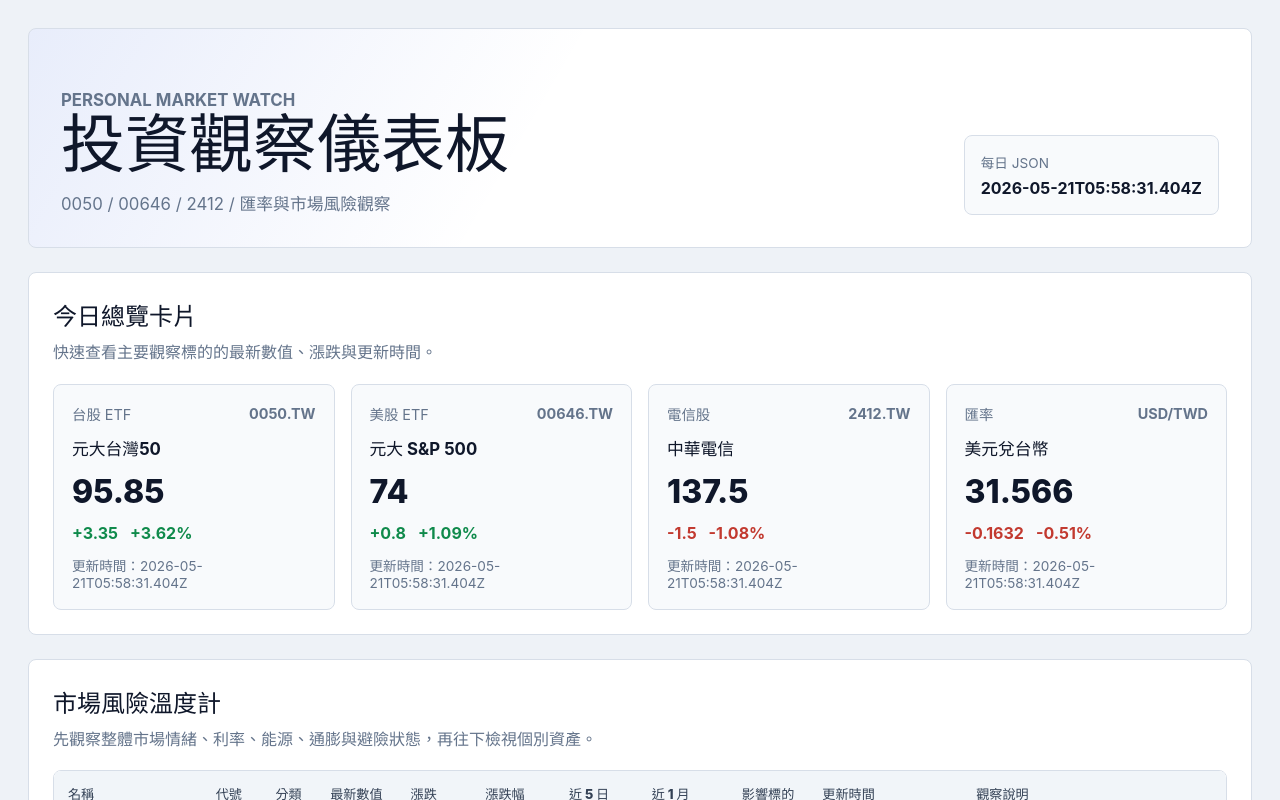
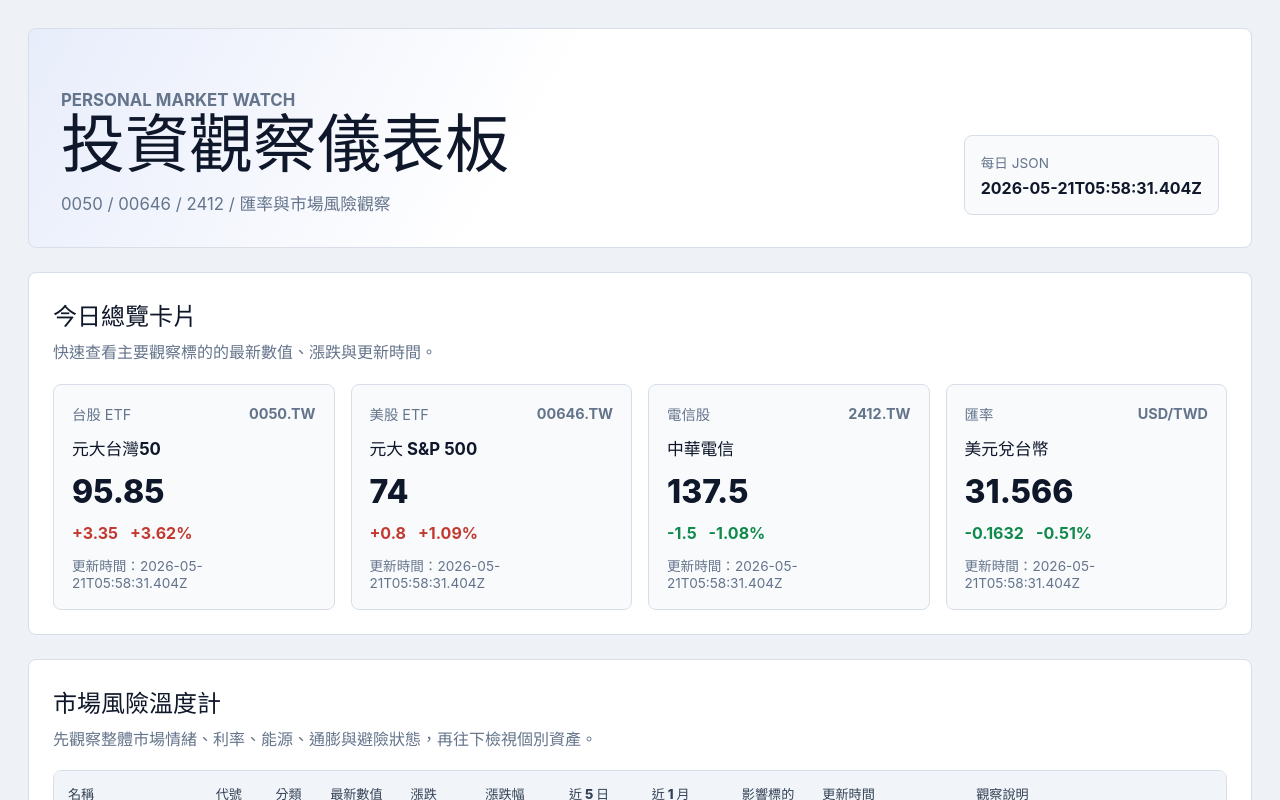
Before and after one commit to junyuo/market-watch-dashboard, a React (Vite) app: page / in a window 1280 px wide. Shown: the top 800 px of the page. Built offline with nearby package versions, Linux system fonts and the light colour scheme.

Commit message:
上漲改紅色、下跌改綠色

```diff
--- a/src/index.css
+++ b/src/index.css
@@ -12,8 +12,8 @@
   --line: #d7dee8;
   --text-muted: #64748b;
   --text-strong: #0f172a;
-  --up: #0f8a4b;
-  --down: #c2392f;
+  --up: #c2392f;
+  --down: #0f8a4b;
   --neutral: #64748b;
   --accent: #1d4ed8;
   --accent-soft: #dbeafe;
```
